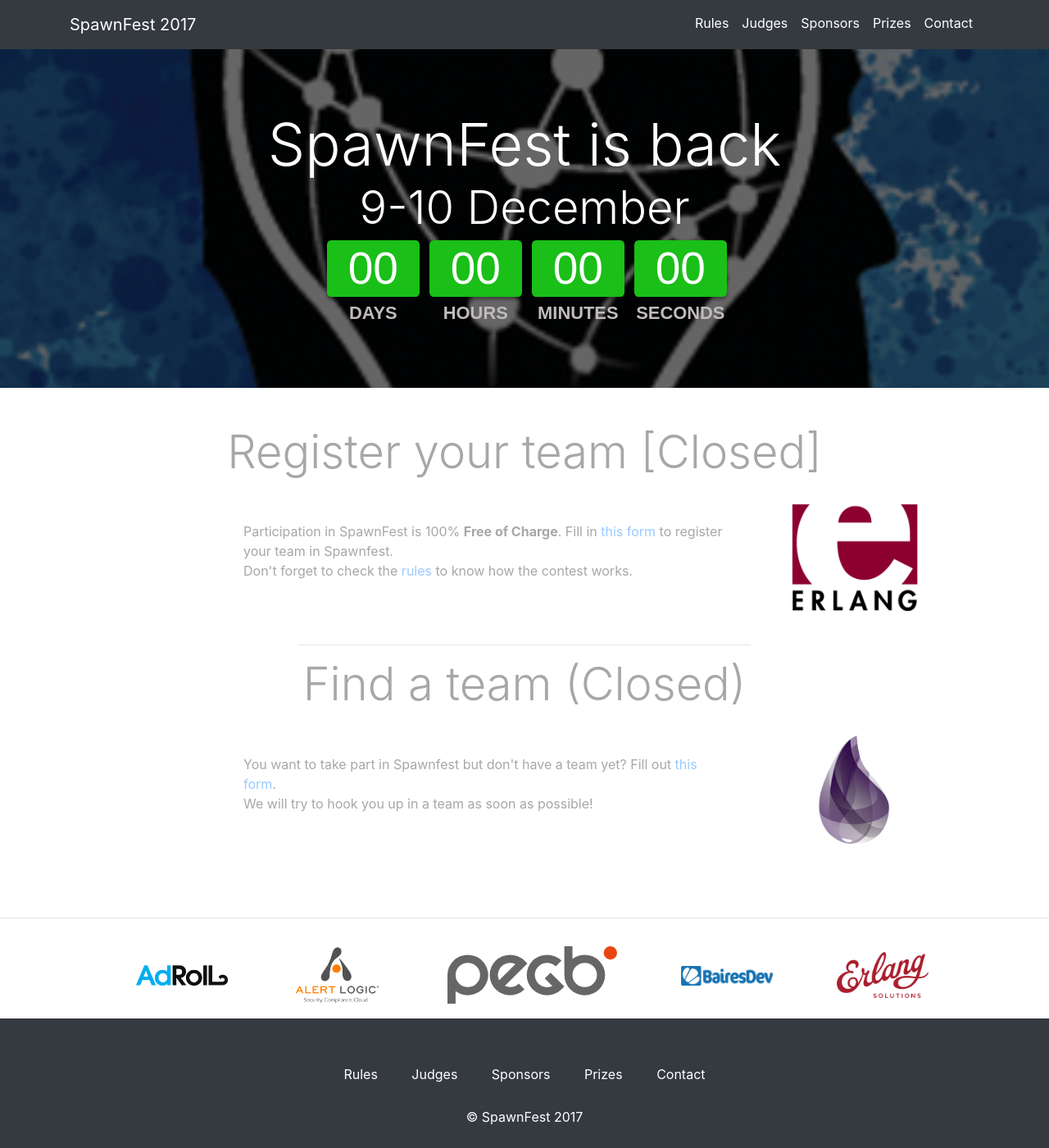
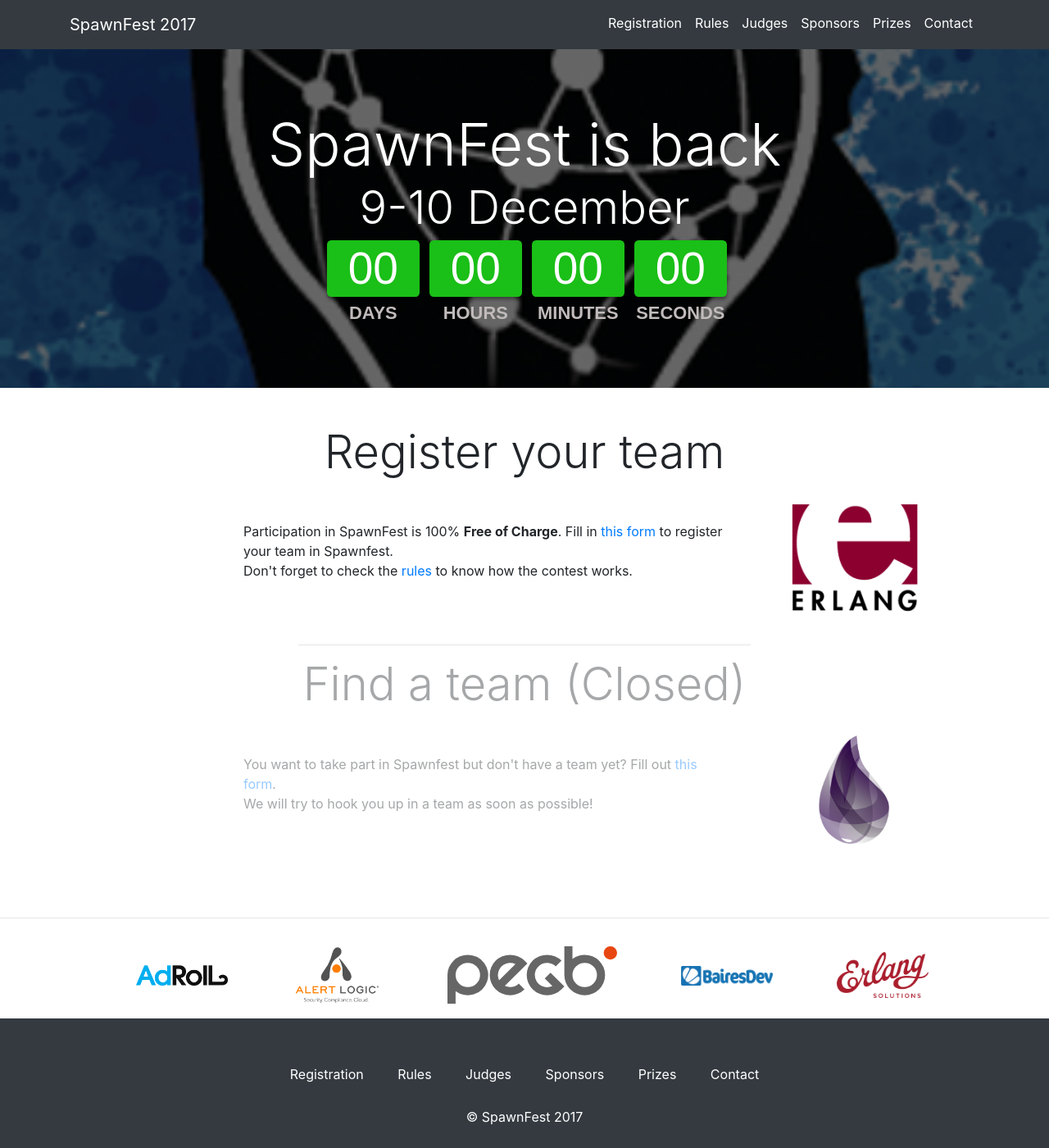
Before and after one commit to spawnfest/spawnfest.github.io, a Jekyll site: the page built from registration.html, in a window 1280 px wide and 1400 px high. Shown: the whole window at 82% size. Built offline with Jekyll 4.4.1, drawn with Linux system fonts in a browser that asks for light colours.

Commit message:
Revert "Merge pull request #22 from spawnfest/remove.registration"
This reverts commit 3e2a0d82159ac8cf691d74ce54eb8c0a4034efb4, reversing
changes made to 885b61d34c657d45b5324700629a9da8d97aa1d7.

```diff
--- a/_config.yml
+++ b/_config.yml
@@ -1,4 +1,6 @@
 nav:
+  - name: Registration
+    url: /registration
   - name: Rules
     url: /rules
   - name: Judges
--- a/css/one-page-wonder.css
+++ b/css/one-page-wonder.css
@@ -93,7 +93,7 @@
   margin-left: 2%;
 }
 
-.disabled-section {
+.find-a-team {
   opacity: 0.4;
 }
 
--- a/registration.html
+++ b/registration.html
@@ -5,10 +5,10 @@
 ---
 
 <div class="p-5 container">
-  <h2 class="text-center display-4 disabled-section">Register your team [Closed]</h2>
+  <h2 class="text-center display-4">Register your team</h2>
   <div class="row align-items-center">
     <div class="col-md-2"></div>
-    <div class="col-md-7 disabled-section">
+    <div class="col-md-7">
       <p>
         Participation in SpawnFest is 100% <strong>Free of Charge</strong>.
         Fill in <a target="_blank" href="https://goo.gl/forms/kCY0ekjqZI6PPZRl2">this form</a> to register your team in Spawnfest.
@@ -23,10 +23,10 @@
     </div>
   </div>
   <hr class="col-md-6" />
-  <h2 class="text-center display-4 disabled-section">Find a team (Closed)</h2>
+  <h2 class="text-center display-4 find-a-team">Find a team (Closed)</h2>
   <div class="row align-items-center">
     <div class="col-md-2"></div>
-    <div class="col-md-7 disabled-section">
+    <div class="col-md-7 find-a-team">
       <p>
         You want to take part in Spawnfest but don't have a team yet? Fill out <a target="_blank" href="https://goo.gl/forms/cZlMF0lmKsGxU8W43">this form</a>.
         <br/>
```
